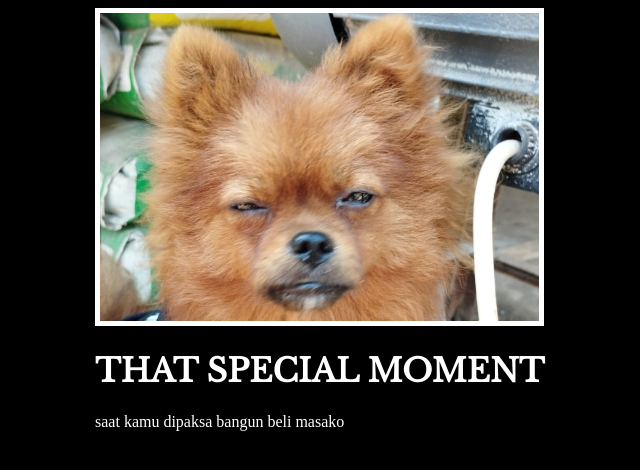
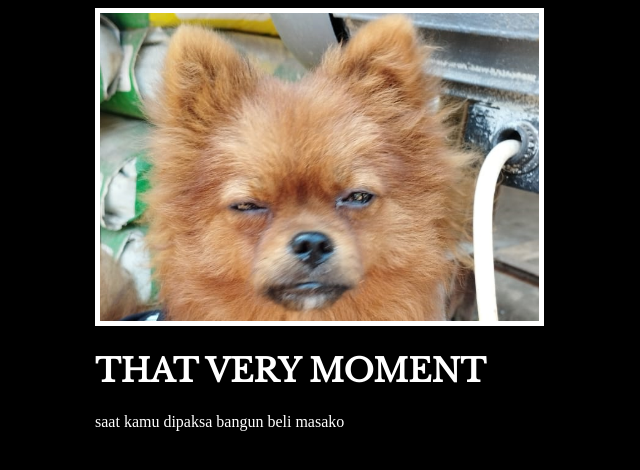
Before and after one commit to TurizCode/Motivational-Meme, a plain HTML site: page index.html in a window 1280 px wide. Shown: the whole page, without its empty margins (229-869 px from the left). Drawn offline with nearby package versions, Linux system fonts and the light colour scheme.

Commit message:
Update index.html

```diff
--- a/index.html
+++ b/index.html
@@ -1,20 +1,3 @@
-<!--
-  TODO: Create a motivational post website.
-Style it how ever you like.
-Look at the goal image for inspiration.
-But it must have the following features:
-1. The main h1 text should be using the Regular Libre Baskerville Font from Google Fonts:
-  https://fonts.google.com/specimen/Libre+Baskerville
-2. The text should be white and background black.
-3. Add your own image into the images folder inside assets. It should have a 5px white border.
-4. The text should be center aligned.
-5. Create a div to contain the h1, p and img elements. Adjust the margins so that the image and text are centered on the page.
-  Hint: You horizontally center a div by giving it a width of 50% and a margin-left of 25%.
-  Hint: Set the image to have a width of 100% so it fills the div.
-6. Read about the text-transform property on MDN docs to make the h1 uppercase with CSS.
-  https://developer.mozilla.org/en-US/docs/Web/CSS/text-transform
--->
-
 <!DOCTYPE html>
 <html lang="en">
 <head>
@@ -29,7 +12,7 @@ But it must have the following features:
   <div>
     <img src="./assets/images/giniamathidup.png" alt="Pict of dog that halfly awake XD" />
     <h1>
-      that special moment
+      that very moment
     </h1>
     <p>saat kamu dipaksa bangun beli masako</p>
   </div>
```
